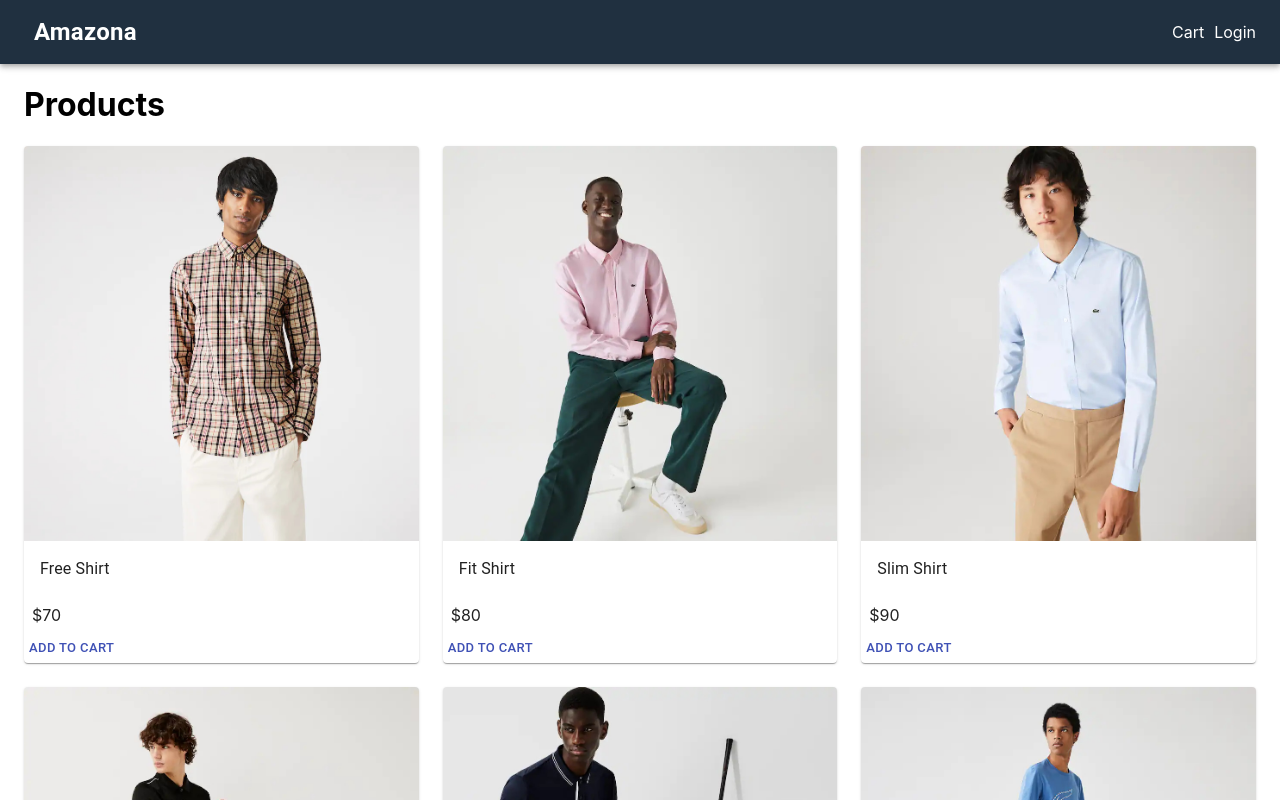
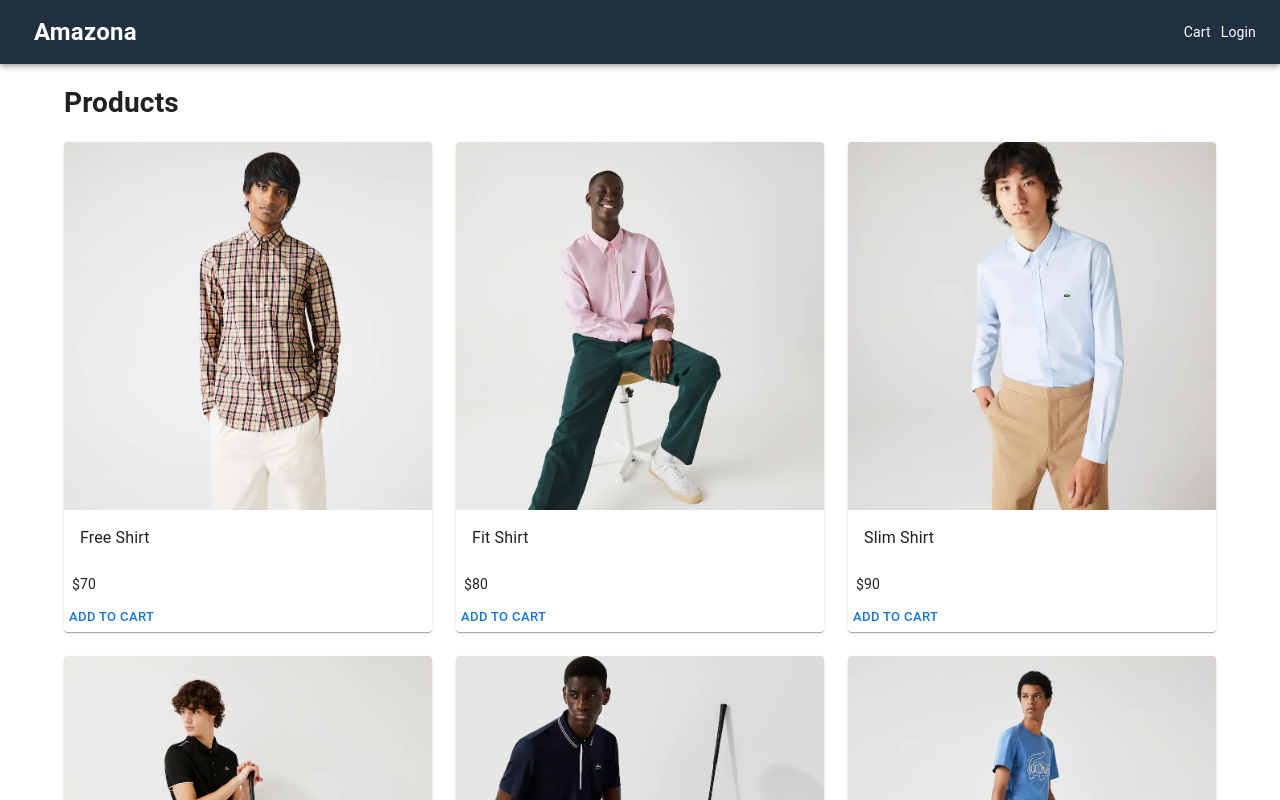
Before and after one commit to naimur202163/amazone-next-js-app-, a Next.js app: page / in a window 1280 px wide. Shown: the top 800 px of the page. Built offline with nearby package versions, Linux system fonts and the light colour scheme.

Commit message:
Css baseLine

```diff
--- a/components/Layout.js
+++ b/components/Layout.js
@@ -3,14 +3,31 @@ import Head from 'next/head';
 import {
   AppBar,
   Container,
+  CssBaseline,
   Link,
+  ThemeProvider,
   Toolbar,
   Typography,
 } from '@material-ui/core';
 import NextLink from 'next/link';
 
 import useStyles from '../utils/style';
+import { createMuiTheme } from '@mui/material';
 export default function Layout({ title, children, description }) {
+  const theme = createMuiTheme({
+    typography: {
+      h1: {
+        fontSize: '1.6rem',
+        fontWeight: 400,
+        margin: '1rem 0',
+      },
+      h2: {
+        fontSize: '1.4rem',
+        fontWeight: 400,
+        margin: '1rem 0',
+      },
+    },
+  });
   const classes = useStyles();
   return (
     <div>
@@ -18,7 +35,8 @@ export default function Layout({ title, children, description }) {
         <title> {title ? `${title}-Next Amazone` : 'Next Amazona'}</title>
         {description && <meta name="description" content={description}></meta>}
       </Head>
-      {/* Header */}
+      <ThemeProvider theme={theme}>
+        <CssBaseline />
         <AppBar position="static" className={classes.navbar}>
           <Toolbar>
             <NextLink href="/" passHref>
@@ -41,6 +59,9 @@ export default function Layout({ title, children, description }) {
         <footer className={classes.footer}>
           All right reseverd next amazone App
         </footer>
+      </ThemeProvider>
+      {/* Header */}
+
       {/* 32Min */}
     </div>
   );
--- a/package.json
+++ b/package.json
@@ -8,6 +8,8 @@
     "lint": "next lint"
   },
   "dependencies": {
+    "@emotion/react": "^11.7.1",
+    "@emotion/styled": "^11.6.0",
     "@material-ui/core": "^4.12.3",
     "@mui/material": "^5.2.7",
     "next": "12.0.7",
```
Also changed, not shown: 1 other file (tests, documents, lock files or other folders). Lines whose indentation alone changed are shown as unchanged.
